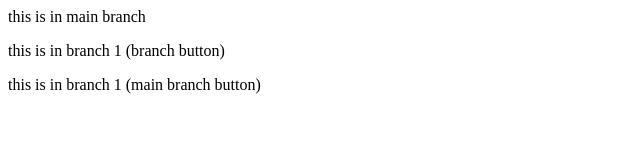
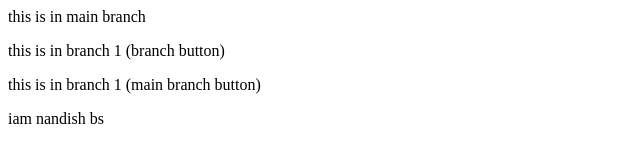
Before and after one commit to NandishBS/learnGithub, a plain HTML site: page index.html in a window 1280 px wide. Shown: the whole page, without its empty margins (0-640 px from the left). Drawn offline with Linux system fonts and the light colour scheme.

Commit message:
added new line

```diff
--- a/index.html
+++ b/index.html
@@ -1,3 +1,4 @@
 <p>this is in main branch</p>
 <p>this is in branch 1 (branch button)  </p>
 <p>this is in branch 1 (main branch button)</p>
+<p>iam nandish bs</p>
```
